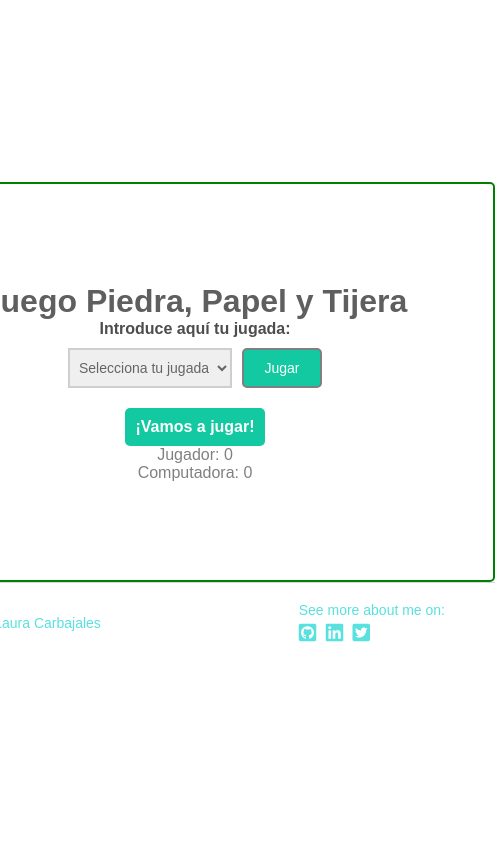
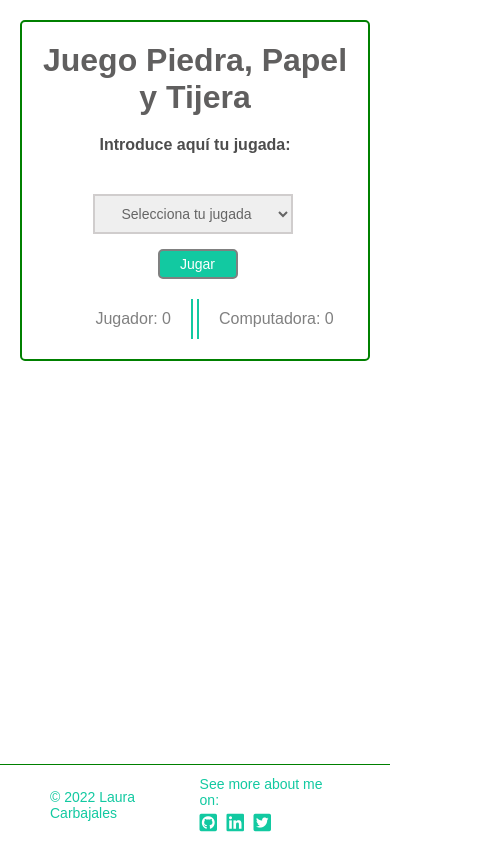
Before and after one commit to Laura-Carbajales/rock-paper-or-scissors, a website: page src/html/index.html in a window 390 px wide. Shown: the whole page, 495 px wide, since content can reach past the window. Drawn offline with nearby package versions, Linux system fonts and the light colour scheme; files that its build step writes are made by us from their sources.

Commit message:
Add styles responsive

```diff
--- a/src/html/partials/main.html
+++ b/src/html/partials/main.html
@@ -1,9 +1,11 @@
-<main class="container">
-    <h1 class="title">Juego Piedra, Papel y Tijera</h1>
-    <form action="" class="controls">
-        <label class="subtitle" for="element_selected">Introduce aquí tu
+<main class='main'>
+    <div class="container">
+        <h1 class="container__title">Juego Piedra, Papel y Tijera</h1>
+        <form action="" class="container__controls">
+            <label class="container__controls--subtitle"
+                for="element_selected">Introduce aquí tu
                 jugada:</label>
-        <div class="group">
+            <div class="container__controls--group">
                 <select class="js-select input" name="element_selected"
                     id="element_selected">
                     <option value="choose" selected disabled>
@@ -17,7 +19,11 @@
                     value="Reiniciar juego" />
             </div>
         </form>
-    <p class="js-result result">¡Vamos a jugar!</p>
-    <p class="js-userCounter counter">Jugador: 0</p>
-    <p class="js-computerCounter counter">Computadora: 0</p>
+        <div class="container__counter">
+            <p class="js-userCounter container__counter--user">Jugador: 0</p>
+            <p class="js-computerCounter container__counter--computer">
+                Computadora:
+                0</p>
+        </div>
+    </div>
 </main>
--- a/src/scss/core/_reset.scss
+++ b/src/scss/core/_reset.scss
@@ -2,4 +2,5 @@
   box-sizing: border-box;
   margin: 0;
   padding: 0;
+  font-family: sans-serif;
 }
--- a/src/scss/layout/_footer.scss
+++ b/src/scss/layout/_footer.scss
@@ -1,5 +1,5 @@
 .footer {
-  border-top: 1px solid rgba(128, 128, 128, 0.31);
+  border-top: 1px solid green;
   height: 80px;
   padding: 0px 50px 0px 50px;
   display: flex;
@@ -7,22 +7,22 @@
   align-items: center;
   &__copy {
     font-size: 14px;
-    color: rgb(88, 225, 223);
+    color: rgb(18, 201, 161);
   }
   &__rrss {
     &--title {
       font-size: 14px;
       font-weight: normal;
-      color: rgb(88, 225, 223);
+      color: rgb(18, 201, 161);
     }
     &--link {
-      color: rgb(88, 225, 223);
+      color: rgb(18, 201, 161);
       & .icon {
         font-size: 20px;
         margin-right: 5px;
         margin-top: 5px;
         &:hover {
-          color: white;
+          color: green;
         }
       }
     }
--- a/src/scss/layout/_page.scss
+++ b/src/scss/layout/_page.scss
@@ -1,42 +1,51 @@
-body {
-  margin: 0;
-  padding: 0;
+.main {
+  padding: 20px;
+  height: calc(100vh - 80px);
   display: flex;
-  height: 100vh;
   justify-content: center;
+  align-items: flex-start;
+  @media all and (min-width: 768px) {
+    padding: 0px;
     align-items: center;
-  font-family: sans-serif;
   }
-.container {
-  height: 400px;
-  width: 600px;
+  & .container {
+    max-width: 600px;
     border: 2px solid green;
     border-radius: 5px;
     display: flex;
     flex-direction: column;
     justify-content: center;
     align-items: center;
+    padding: 20px;
+    @media all and (min-width: 768px) {
+      height: 400px;
+      width: 600px;
+      padding: 0px;
     }
-.title {
+    &__title {
+      text-align: center;
       color: rgb(96, 95, 95);
+      margin-bottom: 20px;
     }
-.controls {
+    &__controls {
       display: flex;
       flex-direction: column;
       text-align: center;
-}
-
-.subtitle {
+      &--subtitle {
         font-weight: bold;
         color: rgb(77, 77, 77);
         margin-bottom: 10px;
+        margin-bottom: 40px;
       }
-.group {
+      &--group {
         display: flex;
+        flex-direction: column;
+        align-items: center;
         margin-bottom: 20px;
-}
-.input {
+        & .input {
+          min-width: 200px;
           margin-right: 5px;
+          margin-bottom: 15px;
           padding: 5px;
           height: 40px;
           border: 2px solid rgb(208, 205, 205);
@@ -44,7 +53,7 @@ body {
           font-size: 14px;
           text-align: center;
         }
-.button {
+        & .button {
           margin-left: 5px;
           background-color: rgb(18, 201, 161);
           color: white;
@@ -53,13 +62,13 @@ body {
           width: 80px;
           border: 2px solid grey;
           border-radius: 5px;
-}
-.button:hover {
+          &:hover {
             border: 2px solid rgb(18, 201, 161);
             background-color: white;
             color: rgb(18, 201, 161);
           }
-.buttonReset {
+        }
+        & .buttonReset {
           margin-left: 5px;
           background-color: rgb(18, 201, 161);
           color: white;
@@ -68,12 +77,42 @@ body {
           width: 120px;
           border: 2px solid rgb(18, 201, 161);
           border-radius: 5px;
-}
-.buttonReset:hover {
+          &:hover {
             border: 2px solid rgb(18, 201, 161);
             background-color: white;
             color: rgb(18, 201, 161);
           }
+        }
+      }
+    }
+    &__counter {
+      display: flex;
+      &--user {
+        padding-right: 20px;
+        margin-right: 2px;
+        color: grey;
+        width: 150px;
+        height: 40px;
+        border-right: 2px solid rgb(18, 201, 161);
+        display: flex;
+        align-items: center;
+        justify-content: flex-end;
+      }
+      &--computer {
+        padding-left: 20px;
+        margin-left: 2px;
+        color: grey;
+        width: 150px;
+        height: 40px;
+        border-left: 2px solid rgb(18, 201, 161);
+        display: flex;
+        align-items: center;
+        justify-content: flex-start;
+      }
+    }
+  }
+}
+
 .result {
   background-color: rgb(18, 201, 161);
   padding: 10px;
@@ -81,9 +120,7 @@ body {
   color: white;
   font-weight: bold;
 }
-.counter {
-  color: grey;
-}
+
 .hidden {
   display: none;
 }
```
Lines whose indentation alone changed are shown as unchanged.
